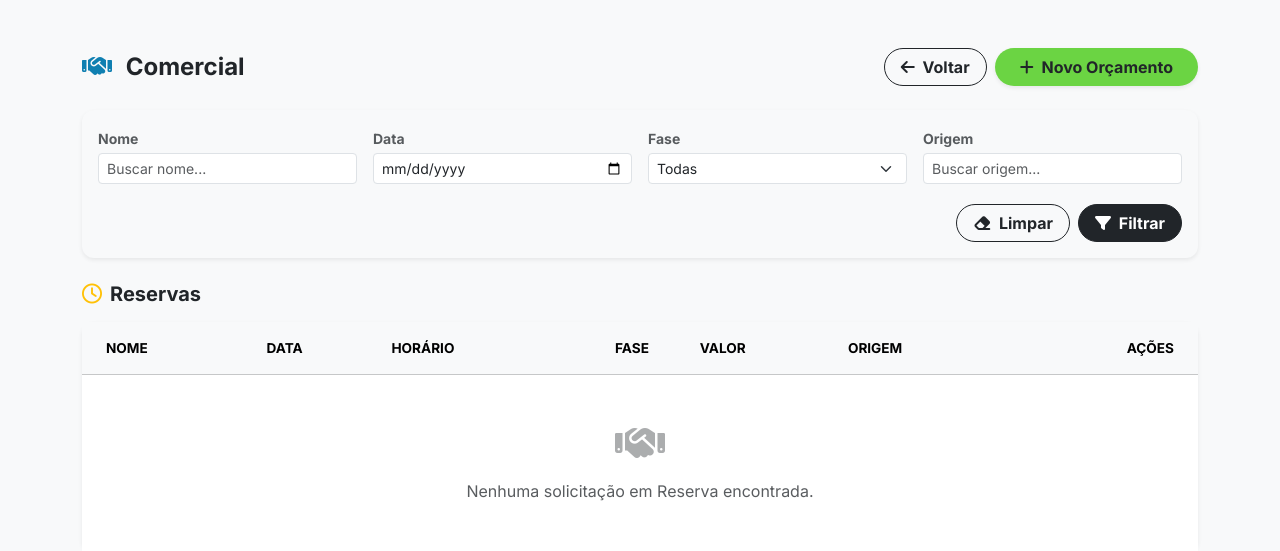
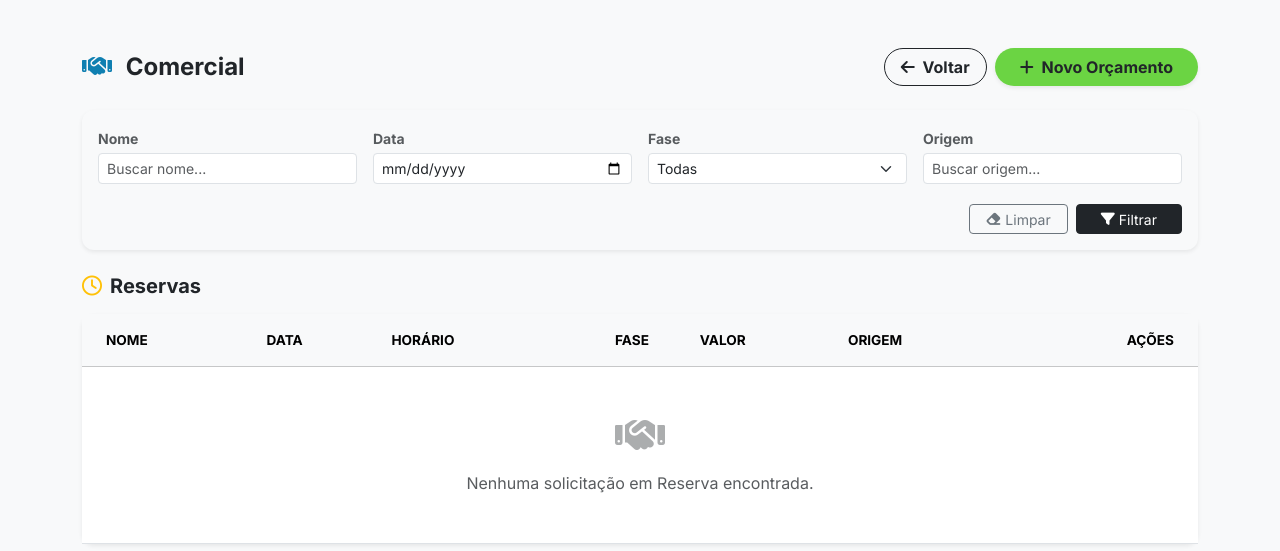
Before and after one commit to backstageprosite/backstage_pro, a Django app: template core/templates/core/comercial/comercial_index.html in a window 1280 px wide. Shown: the top 551 px of the page. Run offline with Django 5.2, Linux system fonts and the light colour scheme; the template is opened without the code that fills it, so the values that code supplies are empty; parts of the project's set-up code (start-up, migrations or seed data) failed here and were passed over; some libraries are stand-ins or nearby versions.

Commit message:
fix(ui): padronizar botoes limpar e filtrar na pagina comercial

```diff
--- a/core/templates/core/comercial/comercial_index.html
+++ b/core/templates/core/comercial/comercial_index.html
@@ -47,11 +47,11 @@
 
             <!-- Linha 2: Botões de Ação -->
             <div class="col-12 d-flex justify-content-end gap-2 pt-1">
-                <a href="?" class="btn btn-outline-dark rounded-pill fw-bold px-3">
-                    <i class="fa-solid fa-eraser me-1"></i> Limpar
+                <a href="?" class="btn btn-sm btn-outline-secondary px-3" style="border-radius: 4px; font-family: Inter; font-size: 14px; font-weight: 400; padding: 4px 16px; height: 30px; display: inline-flex; align-items: center; border: 1px solid #6C757D;" onmouseover="this.style.backgroundColor='#6C757D'; this.style.color='white';" onmouseout="this.style.backgroundColor='transparent'; this.style.color='#6C757D';">
+                    <i class="fa-solid fa-eraser me-1" style="font-size: 14px;"></i> Limpar
                 </a>
-                <button type="submit" class="btn btn-dark rounded-pill fw-bold px-3">
-                    <i class="fa-solid fa-filter me-1"></i> Filtrar
+                <button type="submit" class="btn btn-sm btn-dark px-4" style="background-color: #212529; border-radius: 4px; font-family: Inter; font-size: 14px; font-weight: 400; padding: 4px 24px; height: 30px; display: inline-flex; align-items: center;" onmouseover="this.style.backgroundColor='#1C1F23';" onmouseout="this.style.backgroundColor='#212529';">
+                    <i class="fa-solid fa-filter me-1" style="font-size: 14px;"></i> Filtrar
                 </button>
             </div>
         </form>
```
